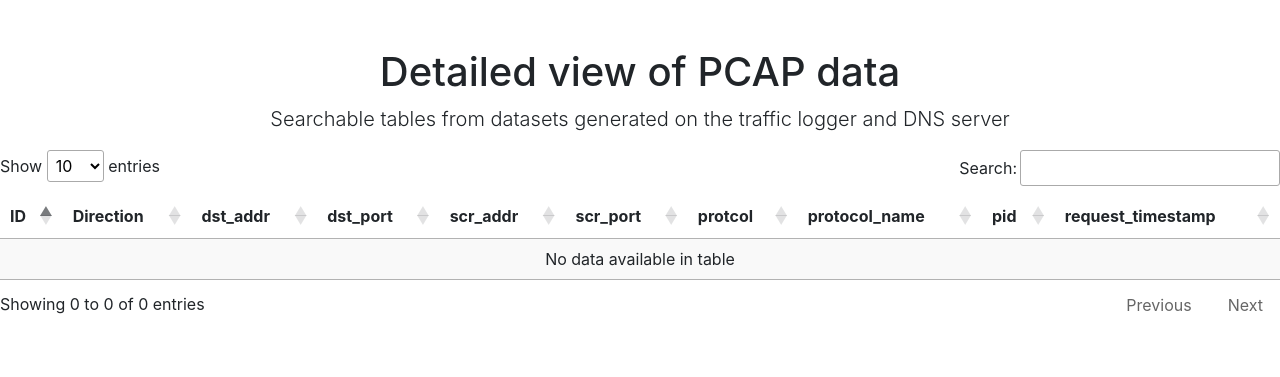
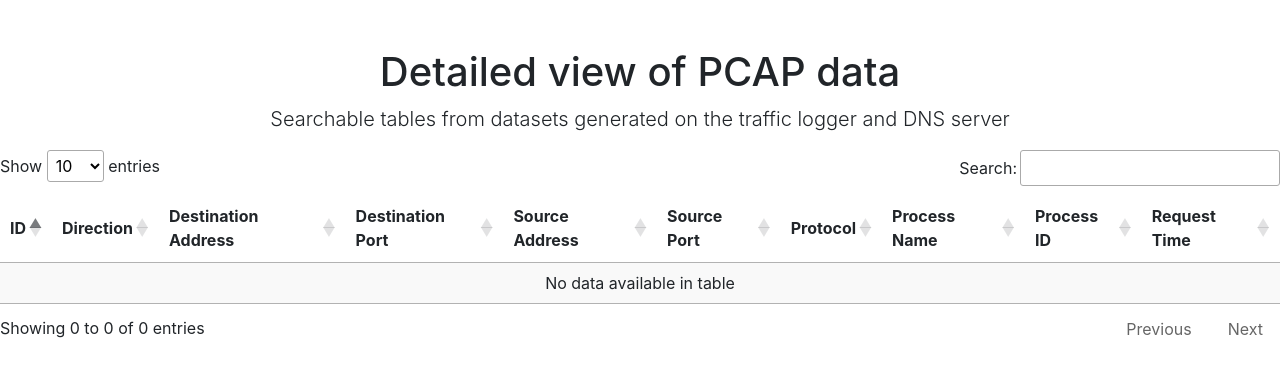
Before and after one commit to Team-Fenris/fenrisCMS, a Django app: page /dashboard/details/ in a window 1280 px wide. Shown: the part 56-433 px from the top of the page. Run offline with Django 3.2, Linux system fonts and the light colour scheme; data that the repository does not hold is empty; some libraries are stand-ins or nearby versions.

Commit message:
Update details.html

```diff
--- a/templates/details.html
+++ b/templates/details.html
@@ -26,14 +26,14 @@ FenrisBox Detailed table view
               <tr>
                   <th>ID</th>
                   <th>Direction</th>
-                  <th>dst_addr</th>
-                  <th>dst_port</th>
-                  <th>scr_addr</th>
-                  <th>scr_port</th>
-                  <th>protcol</th>
-                  <th>protocol_name</th>
-                  <th>pid</th>
-                  <th>request_timestamp</th>
+                  <th>Destination Address</th>
+                  <th>Destination Port</th>
+                  <th>Source Address</th>
+                  <th>Source Port</th>
+                  <th>Protocol</th>
+                  <th>Process Name</th>
+                  <th>Process ID</th>
+                  <th>Request Time</th>
                   <!-- <th>direction</th>
                   <th>ipv4_chksum</th> -->
               </tr>
```
